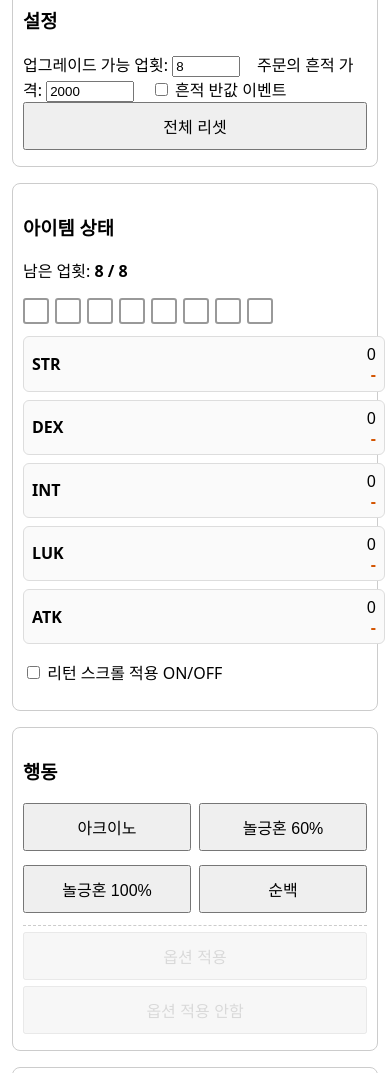
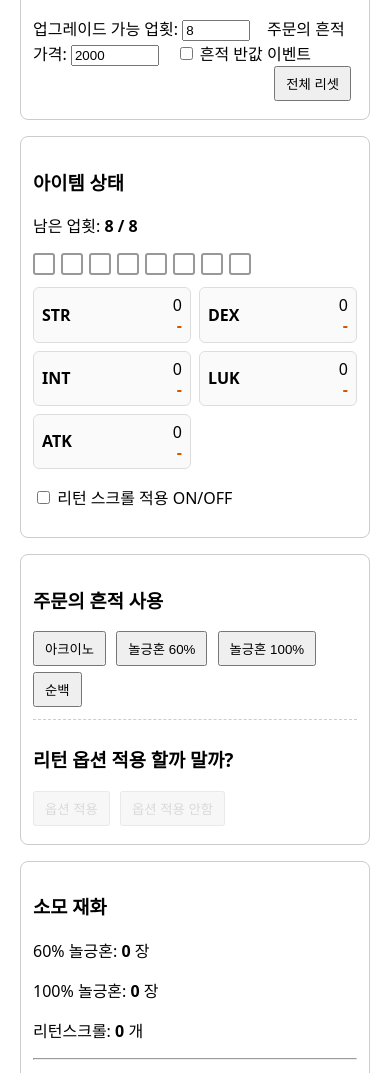
Before and after one commit to hmpark98/luremerong, a plain HTML site: page index.html in a window 390 px wide. Shown: the part 155-1228 px from the top of the page. Drawn offline with Linux system fonts and the light colour scheme.

Commit message:
Update index.html

```diff
--- a/index.html
+++ b/index.html
@@ -2,7 +2,6 @@
 <html lang="ko">
 <head>
 <meta charset="UTF-8" />
-<meta name="viewport" content="width=device-width, initial-scale=1" />
 <title>놀긍혼 수동 시뮬레이터</title>
 <style>
     body { font-family: system-ui, sans-serif; padding: 20px; max-width: 1100px; margin: auto; }
@@ -102,57 +101,11 @@
       padding-top: 6px;
       border-top: 1px dashed #ccc;
     }
-
-    /* ====== 행동 버튼 2열 그리드 ====== */
-    .action-grid {
-      display: grid;
-      grid-template-columns: repeat(2, 1fr);
-      gap: 8px;
-      margin-bottom: 4px;
-    }
-
-    /* stats-cards는 항상 너비 100% 확보 */
-.stats-cards {
-  width: 100%;
-}
-
-/* ===== 모바일 대응 ===== */
-@media (max-width: 600px) {
-  body { padding: 12px; }
-  .panel { padding: 10px; }
-
-  /* ✅ 모바일에선 grid 대신 flex-column으로 강제 */
-  .stats-cards {
-    display: flex;
-    flex-direction: column;
-    gap: 8px;
-    max-width: 100%;
-  }
-
-  .stats-card {
-    width: 100%;
-  }
-
-  .btn {
-    width: 100%;
-    margin-right: 0;
-    padding: 10px 12px;
-    font-size: 16px;
-  }
-
-  .action-grid .btn { width: 100%; }
-
-  .slot {
-    width: 22px;
-    height: 22px;
-  }
-}
-
 </style>
 </head>
 <body>
 
-<h1>놀긍혼 수동 시뮬레이터 (브라우저 단일 파일)</h1>
+<h1>놀긍리턴 시뮬레이터</h1>
 
 <div class="panel">
     <h3>설정</h3>
@@ -194,18 +147,15 @@
 </div>
 
 <div class="panel">
-    <h3>행동</h3>
+    <h3>주문의 흔적 사용</h3>
+    <button class="btn" onclick="useArkInno()">아크이노</button>
+    <button class="btn" id="btnScroll60" onclick="useScroll60()">놀긍혼 60%</button>
+    <button class="btn" id="btnScroll100" onclick="useScroll100()">놀긍혼 100%</button>
+    <button class="btn" onclick="useCleanSlate()">순백</button>
 
-    <!-- 행동 버튼 2열 그리드 -->
-    <div class="action-grid">
-      <button class="btn" onclick="useArkInno()">아크이노</button>
-      <button class="btn" id="btnScroll60" onclick="useScroll60()">놀긍혼 60%</button>
-      <button class="btn" id="btnScroll100" onclick="useScroll100()">놀긍혼 100%</button>
-      <button class="btn" onclick="useCleanSlate()">순백</button>
-    </div>
-
-    <!-- 적용/안함 버튼 -->
+    <!-- ✅ 적용/안함 버튼을 행동 블록 아래로 이동 -->
     <div class="decision-row">
+    <h3>리턴 옵션 적용 할까 말까?</h3>
       <button class="btn" id="btnApplyPreview" onclick="applyPreview()">옵션 적용</button>
       <button class="btn" id="btnCancelPreview" onclick="cancelPreview()">옵션 적용 안함</button>
     </div>
@@ -296,6 +246,7 @@ function updateUI() {
     });
     document.getElementById("statsCards").innerHTML = cards;
 
+    // 배너: preview + return ON일 때만 노출
     const banner = document.getElementById("previewBanner");
     if (preview && returnApplied) banner.classList.add("show");
     else banner.classList.remove("show");
@@ -305,7 +256,8 @@ function updateUI() {
     document.getElementById("btnScroll60").disabled = lockScroll;
     document.getElementById("btnScroll100").disabled = lockScroll;
 
-    // 리턴 OFF면 적용/안함 버튼 비활성화
+    // ✅ 리턴 OFF면 적용/안함 버튼 비활성화
+    // 리턴 ON이어도 preview가 없으면 비활성화
     const canDecide = returnApplied && (preview !== null);
     document.getElementById("btnApplyPreview").disabled = !canDecide;
     document.getElementById("btnCancelPreview").disabled = !canDecide;
@@ -352,6 +304,7 @@ function useScroll60() {
     }
     if (slotsLeft <= 0) return pushLog("업횟이 없어 60% 사용 불가");
 
+    // 리턴 ON이면 시도 순간 리턴스크롤 1개 선소모
     if (returnApplied) {
         returnUsed++;
         pushLog("리턴스크롤 소모 → 놀긍혼 60% 시도");
@@ -395,7 +348,7 @@ function useScroll100() {
 
     if (returnApplied) {
         preview = inc;
-        returnUsed++;
+        returnUsed++; // 100%는 실패 없음 → 여기서 소모
         pushLog("100% 성공(리턴 ON) → 미리보기 생성: " + JSON.stringify(inc));
     } else {
         OPTIONS.forEach(k => stats[k] += inc[k]);
@@ -439,6 +392,7 @@ function useArkInno() {
 function toggleReturn() {
     returnApplied = document.getElementById("returnToggle").checked;
     pushLog("리턴 " + (returnApplied ? "ON" : "OFF"));
+    // 리턴 OFF로 바뀌면 preview가 있더라도 배너/결정 버튼은 자동 비활성화됨
     updateUI();
 }
 
```
